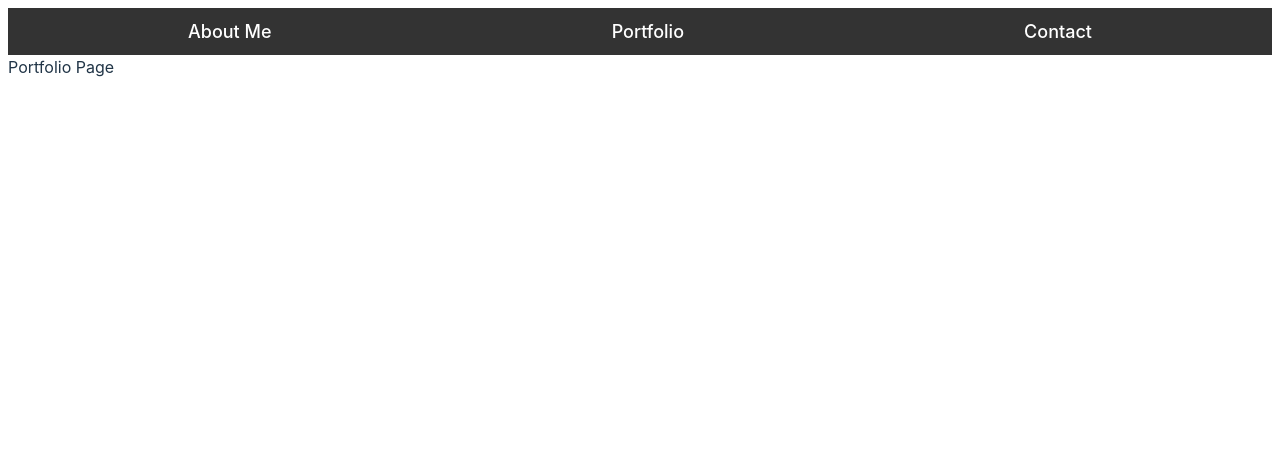
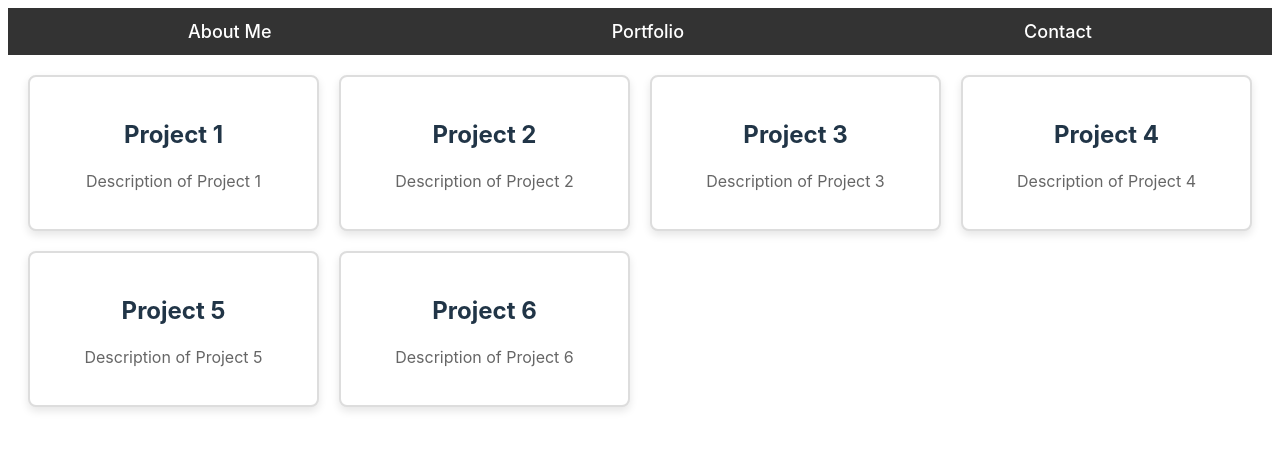
Before and after one commit to bmist41/Portfolio-M20, a React (Vite) app: page /portfolio in a window 1280 px wide. Shown: the top 450 px of the page. Built offline with nearby package versions, Linux system fonts and the light colour scheme.

Commit message:
Portfolio structure created with cards

```diff
--- /dev/null
+++ b/src/pages/Portfolio.css
@@ -0,0 +1,25 @@
+.portfolio-container {
+    display: grid;
+    grid-template-columns: repeat(auto-fill, minmax(250px, 1fr));
+    gap: 20px;
+    padding: 20px;
+  }
+
+  .card {
+    background: #fff;
+    border: 2px solid #ddd; /* Add border around the card */
+    border-radius: 8px; /* Rounded corners */
+    box-shadow: 0 4px 8px rgba(0, 0, 0, 0.1);
+    padding: 20px;
+    text-align: center;
+  }
+
+  .card-title {
+    font-size: 1.5rem;
+    margin-bottom: 10px;
+  }
+
+  .card-description {
+    font-size: 1rem;
+    color: #666;
+  }
--- a/src/pages/Portfolio.jsx
+++ b/src/pages/Portfolio.jsx
@@ -1,7 +1,27 @@
 // src/pages/Portfolio.jsx
 import React from 'react';
+import './Portfolio.css';
 
+const projects = [
+    { title: 'Project 1', description: 'Description of Project 1' },
+    { title: 'Project 2', description: 'Description of Project 2' },
+    { title: 'Project 3', description: 'Description of Project 3' },
+    { title: 'Project 4', description: 'Description of Project 4' },
+    { title: 'Project 5', description: 'Description of Project 5' },
+    { title: 'Project 6', description: 'Description of Project 6' },
+  ];
 
-const Portfolio = () => <div>Portfolio Page</div>;
+  const Portfolio = () => {
+    return (
+      <div className="portfolio-container">
+        {projects.map((project, index) => (
+          <div key={index} className="card">
+            <h2 className="card-title">{project.title}</h2>
+            <p className="card-description">{project.description}</p>
+          </div>
+        ))}
+      </div>
+    );
+  };
 
 export default Portfolio;
```
